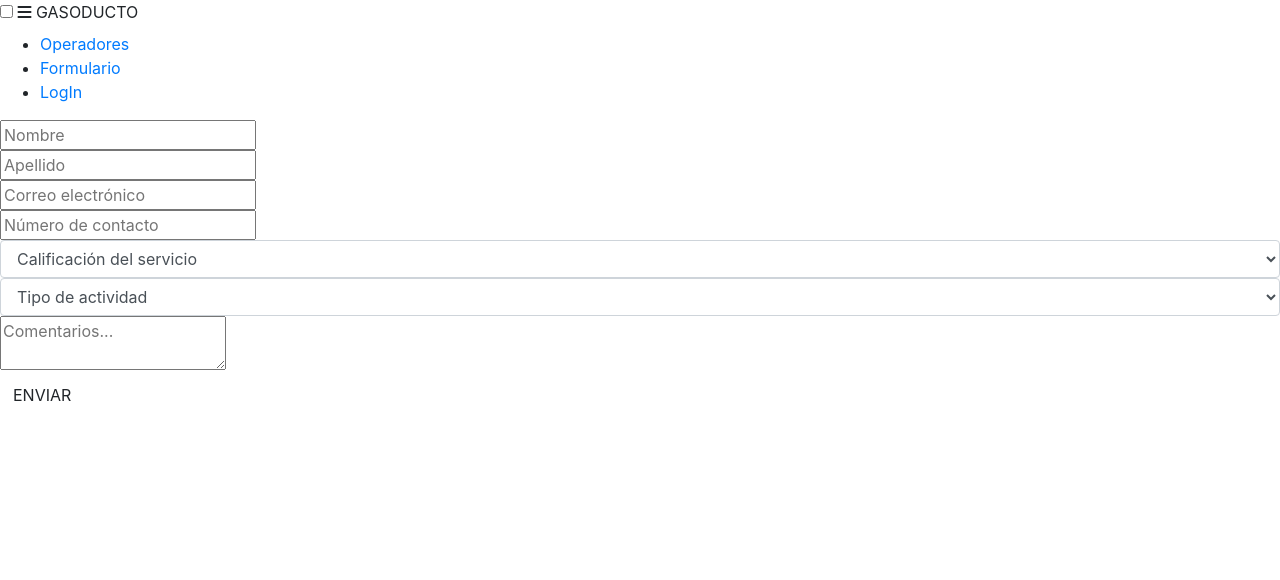
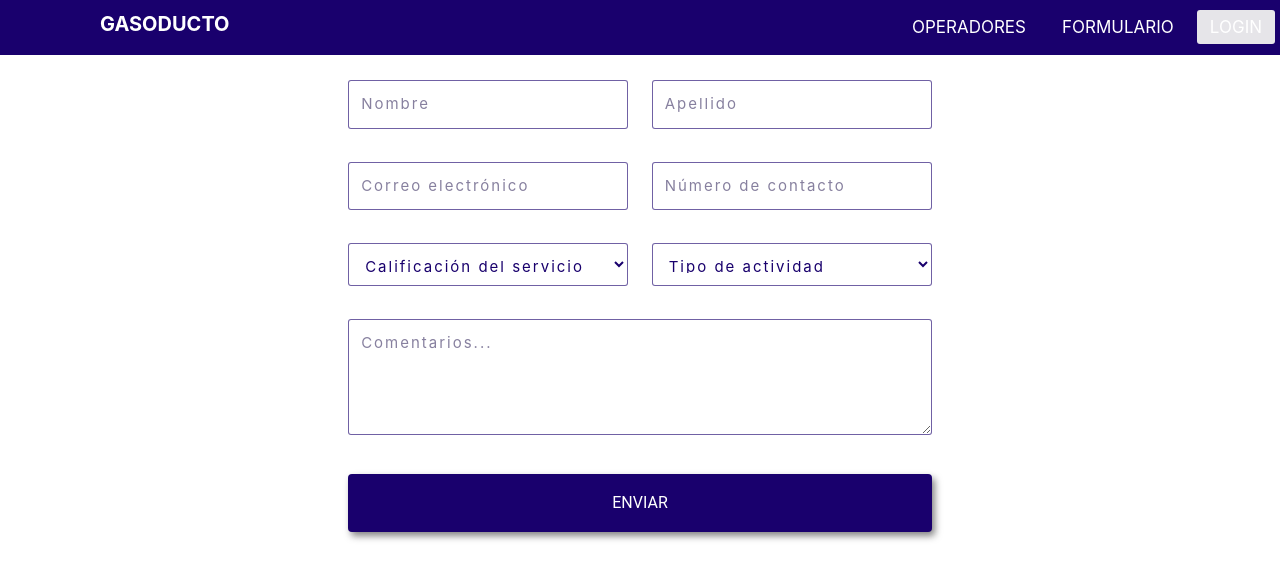
Before and after one commit to kristellu/GasoductoWeb, a plain HTML site: page public/form.html in a window 1280 px wide. Drawn offline with nearby package versions, Linux system fonts and the light colour scheme; the site is published under a folder, as on GitHub Pages, so addresses that start at the root find nothing.

Commit message:
Corrección rutas

```diff
--- a/public/form.html
+++ b/public/form.html
@@ -5,7 +5,7 @@
     <title>Gasoducto </title>
     <meta charset="utf-8">
     <meta name="viewport" content="width=device-width, initial-scale=1.0">
-    <link rel="stylesheet" type="text/css" href="/public/css/style.css">
+    <link rel="stylesheet" type="text/css" href="css/style.css">
 
     <!-- Required meta tags -->
     <meta charset="utf-8">
@@ -26,9 +26,9 @@
       </label>
       <label class = "logo">GASODUCTO</label>
       <ul>
-        <li><a href="/public/operadores.html">Operadores</a></li>
-        <li><a href="/public/form.html">Formulario</a></li>
-        <li><a class="active" href="/public/index.html">LogIn</a></li>
+        <li><a href="operadores.html">Operadores</a></li>
+        <li><a href="form.html">Formulario</a></li>
+        <li><a class="active" href="index.html">LogIn</a></li>
       </ul>
     </nav>
   <!--  ====================== Start form area =============================  -->
@@ -85,7 +85,7 @@
             </div>
             <div class="clear"></div>
             <div class="btn-display">
-              <a href="/public/results.html" type="submit" class="btn btn-login" role="button">ENVIAR</a>
+              <a href="results.html" type="submit" class="btn btn-login" role="button">ENVIAR</a>
               <br>
             </div>
 
@@ -94,9 +94,5 @@
       </form>
 
     </div>
-
-
-
-
   </body>
 </html>
```
